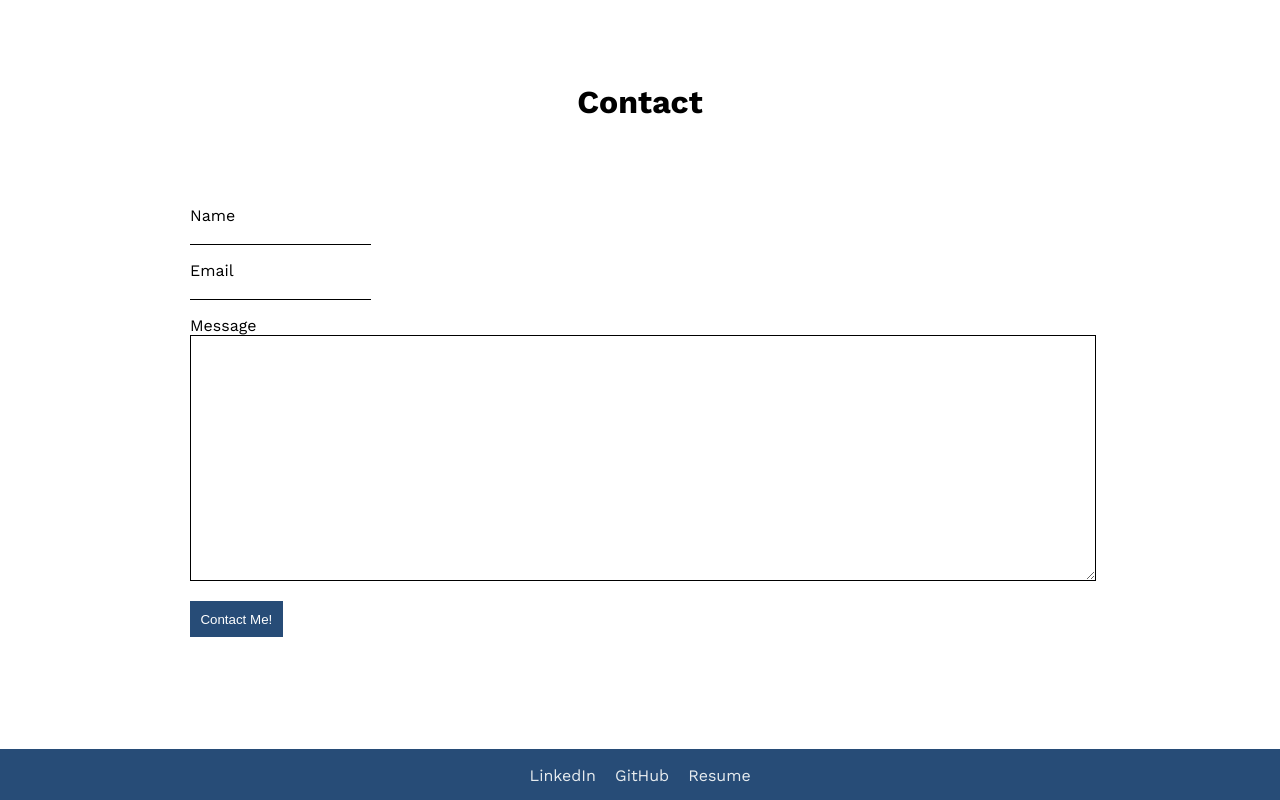
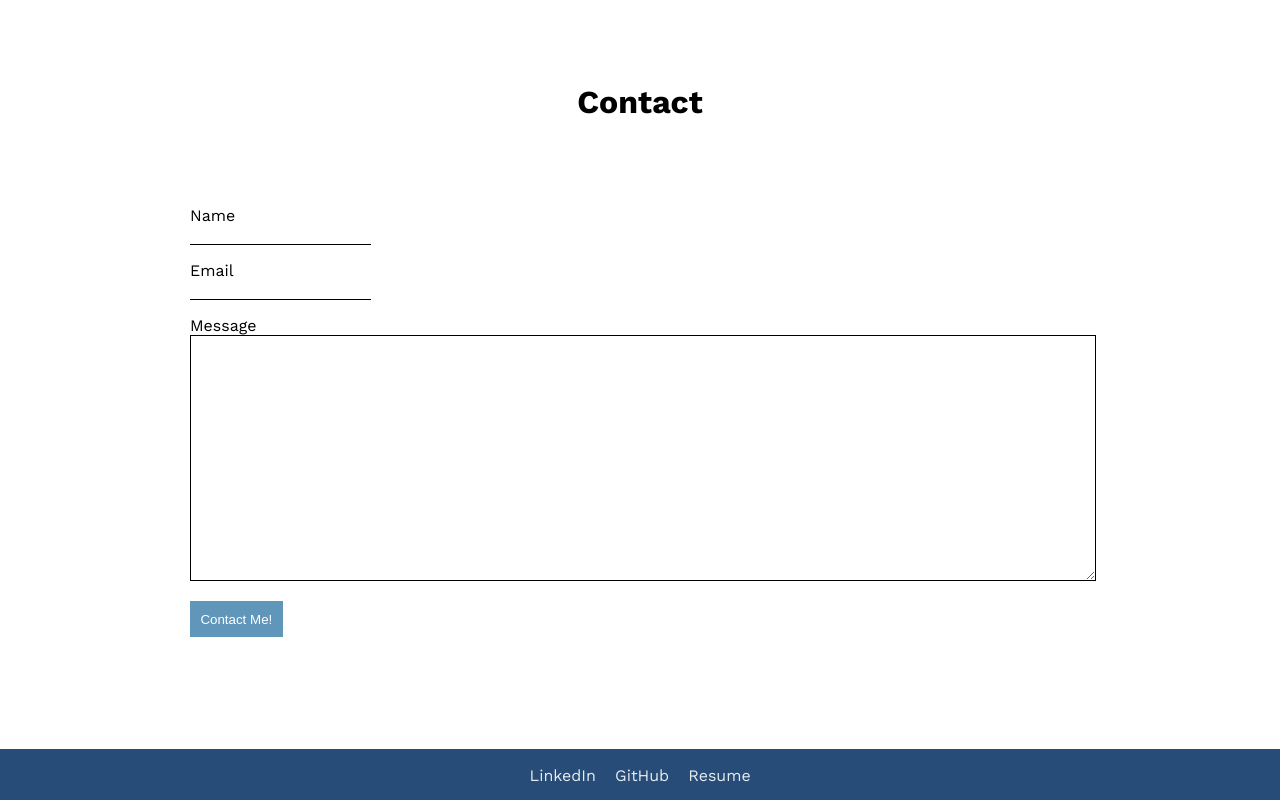
Before and after one commit to CalebJamesStevens/calebstevens, a React (Create React App) app: page / in a window 1280 px wide. In both pictures the pointer is over the input "Contact Me!". Shown: the part 3124-3924 px from the top of the page. Built offline with nearby package versions, Linux system fonts and the light colour scheme.

Commit message:
add hover style to contact submit

```diff
--- a/src/index.css
+++ b/src/index.css
@@ -234,7 +234,12 @@ code {
   padding: .65rem;
   color: white;
   background-color: #274C77;
+  cursor:pointer;
+  transition-duration: 150ms;
+}
 
+.form-submit-button:hover {
+  background-color: #6096BA;
 }
 
 @media (max-width: 650px) {
```
